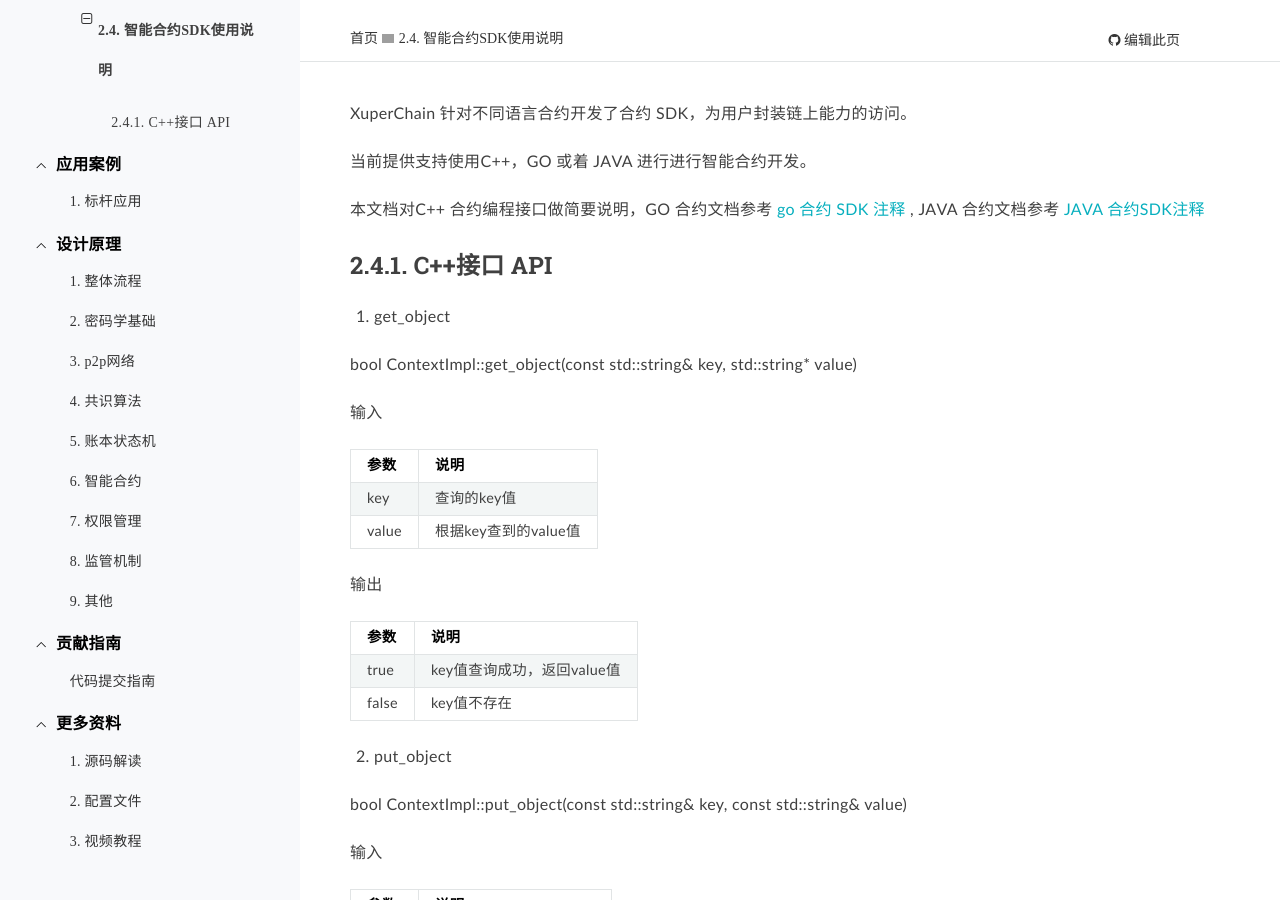
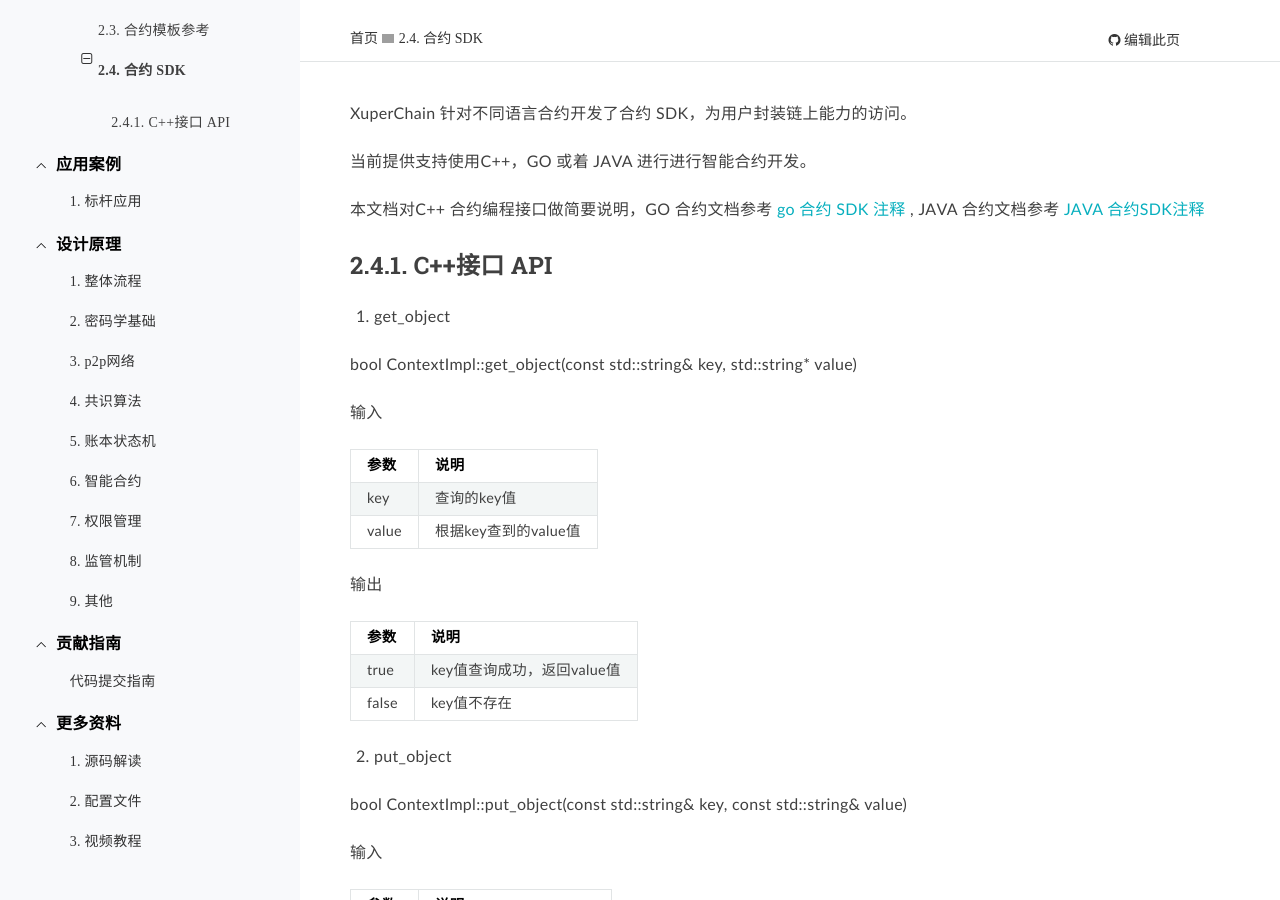
Before and after one commit to xuperchain/docs, a Sphinx documentation site: the page built from source/development_manuals/contract-sdk.rst, in a window 1280 px wide and 900 px high. Built offline with Sphinx 7.4.7 and the Read the Docs theme 2.0.0, drawn with Linux system fonts in a browser that asks for light colours; grey boxes are pictures that could not be loaded.

Commit message:
fix a lot of small problems

```diff
--- a/source/development_manuals/contract-sdk.rst
+++ b/source/development_manuals/contract-sdk.rst
@@ -1,5 +1,5 @@
 
-智能合约SDK使用说明
+合约 SDK
 ===================
 
 XuperChain 针对不同语言合约开发了合约 SDK，为用户封装链上能力的访问。
```
